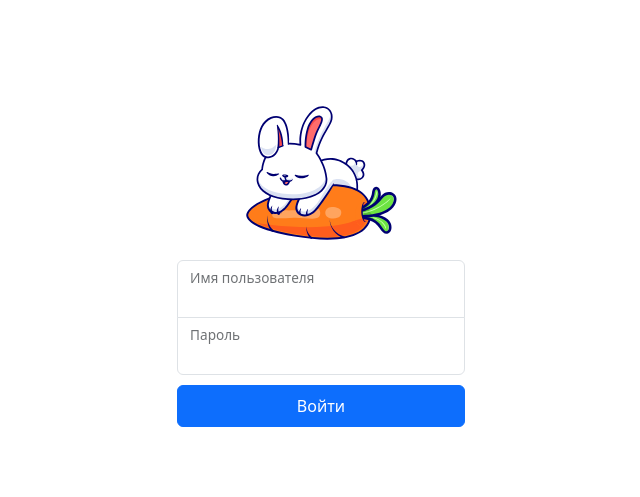
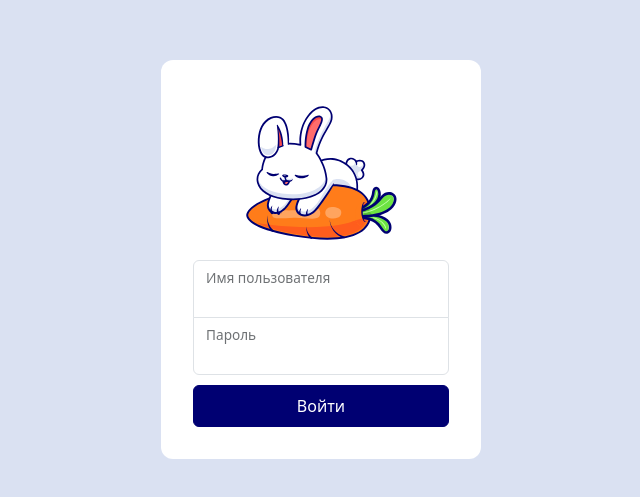
Before and after one commit to zaidim80/debt-calc, a Vue app in the folder vue/: page /login in a window 1280 px wide. Shown: the part 141-638 px from the top of the page, without its empty margins (319-959 px from the left). Built offline with nearby package versions, Linux system fonts and the light colour scheme.

Commit message:
кастомизация bootstrap

```diff
--- a/vue/package.json
+++ b/vue/package.json
@@ -17,6 +17,7 @@
     },
     "devDependencies": {
         "@vitejs/plugin-vue": "^5.0.4",
+        "sass-embedded": "^1.80.4",
         "vite": "^5.2.13"
     }
 }
--- a/vue/src/components/login-page.vue
+++ b/vue/src/components/login-page.vue
@@ -60,16 +60,18 @@ export default {
 <style scoped>
 .form-signin {
     max-width: 320px;
-    padding: 1rem;
     height: 100%;
     display: flex;
     align-items: center;
     justify-content: center;
 }
 .form-signin form {
+    padding: 2rem;
     width: 100%;
     display: flex;
     flex-direction: column;
+    background: #fff;
+    border-radius: 12px;
 }
 .form-signin .form-floating:focus-within {
     z-index: 2;
--- /dev/null
+++ b/vue/src/custom.scss
@@ -0,0 +1,3 @@
+$primary: #000072;
+
+@import "./node_modules/bootstrap/scss/bootstrap";
--- a/vue/src/main.js
+++ b/vue/src/main.js
@@ -2,6 +2,7 @@ import { createApp } from "vue";
 import { createWebHistory, createRouter } from "vue-router";
 
 import "bootstrap/dist/css/bootstrap.min.css";
+import "./custom.scss";
 import "bootstrap";
 
 import App from "./App.vue";
--- a/vue/src/style.css
+++ b/vue/src/style.css
@@ -4,4 +4,5 @@ html,
 body,
 body > div#app {
   height: 100%;
+  background: #DAE1F2;
 }
```
